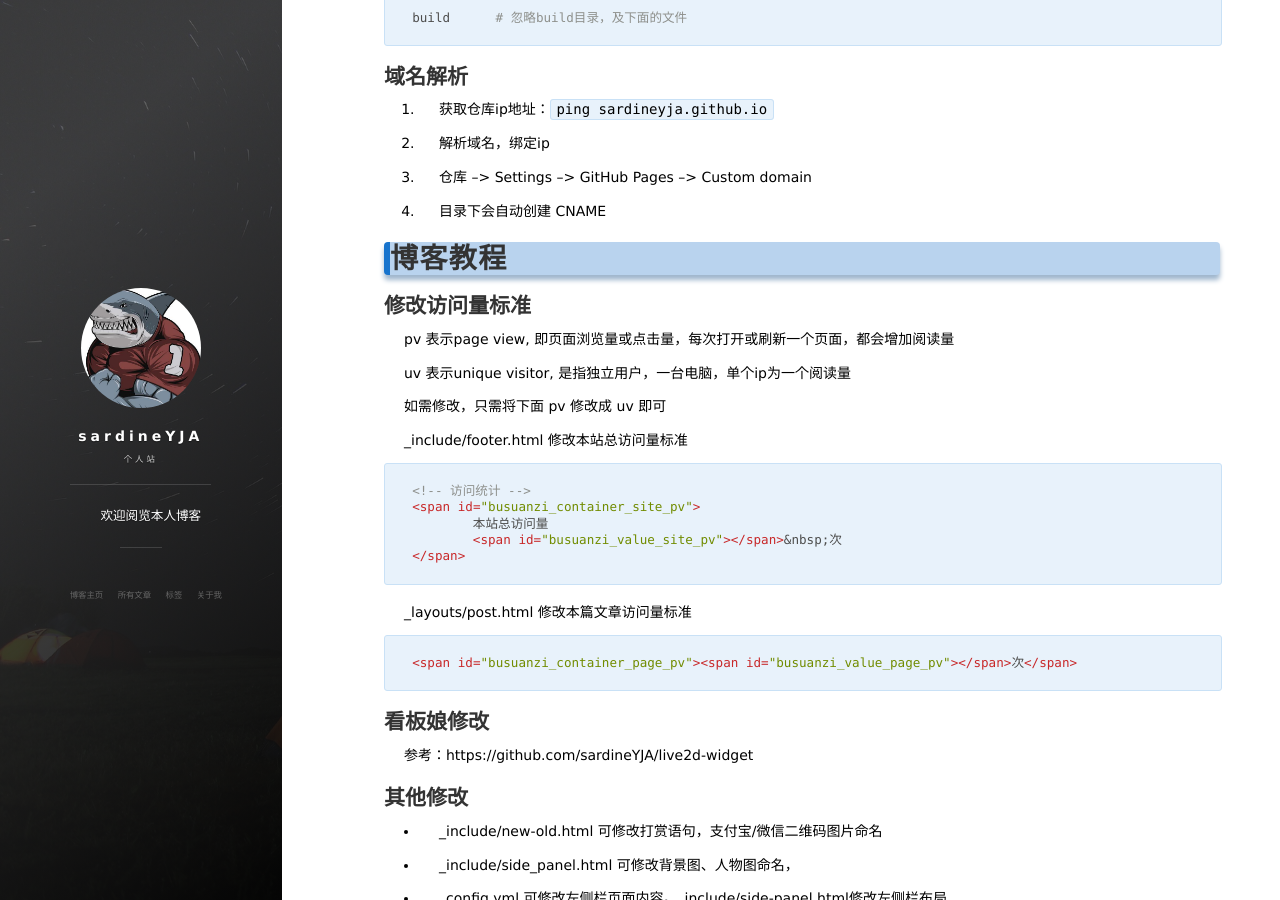
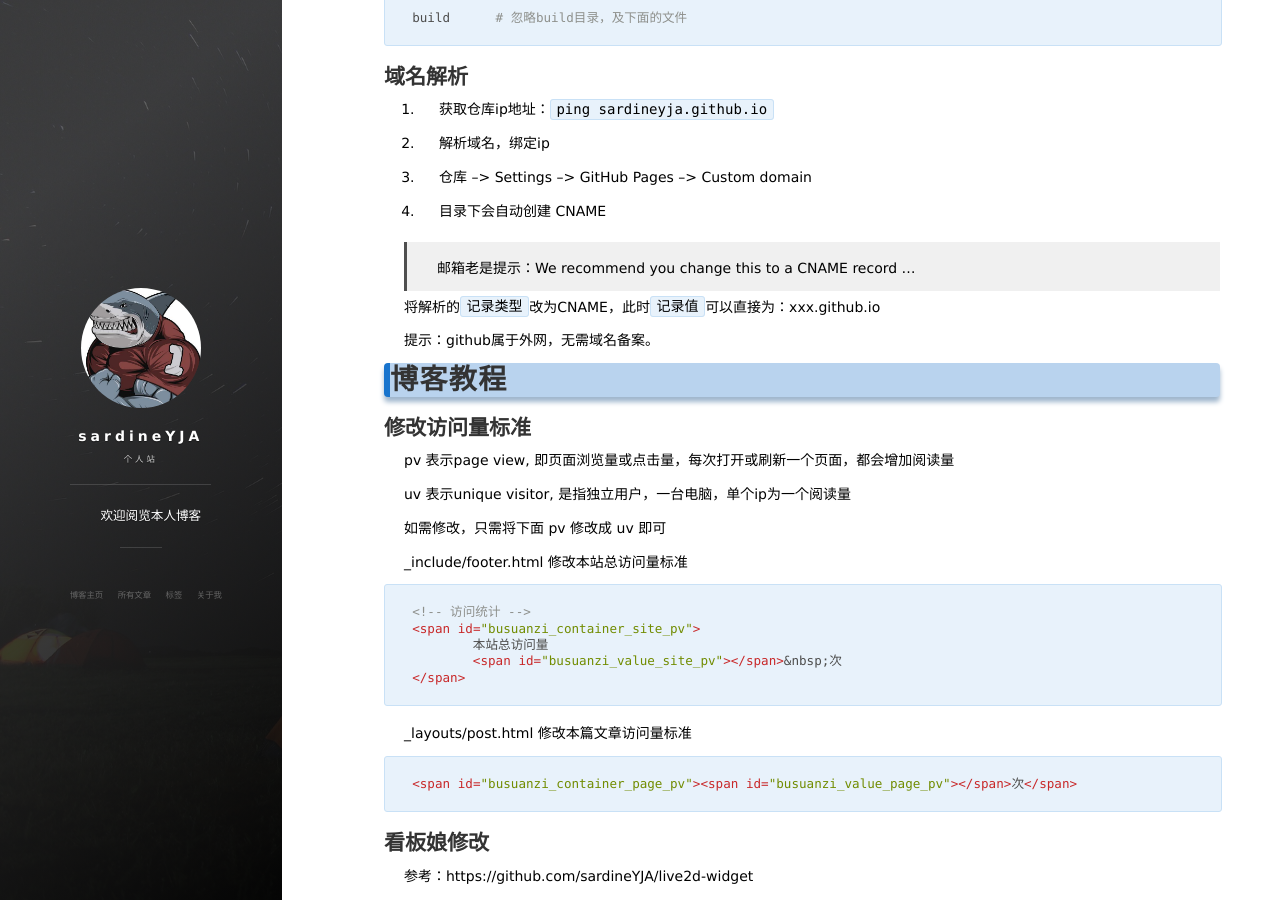
Before and after one commit to sardineYJA/sardineYJA.github.io, a Jekyll site: the page built from _posts/2018-01-01-Other-Blog.md, in a window 1280 px wide and 900 px high, scrolled down 874 px. Built offline with Jekyll 4.4.1, drawn with Linux system fonts in a browser that asks for light colours; nearby versions of some CDN libraries; a script that is not in the unit is left out; comment, search, counter and statistics services are not loaded.

Commit message:
Update 2018-01-01-Other-Blog.md

```diff
--- a/_posts/2018-01-01-Other-Blog.md
+++ b/_posts/2018-01-01-Other-Blog.md
@@ -64,6 +64,14 @@ build      # 忽略build目录，及下面的文件
 3. 仓库 --> Settings --> GitHub Pages --> Custom domain
 
 4. 目录下会自动创建 CNAME
+
+> 邮箱老是提示：We recommend you change this to a CNAME record ...
+
+将解析的`记录类型`改为CNAME，此时`记录值`可以直接为：xxx.github.io
+
+提示：github属于外网，无需域名备案。
+
+
 
 # 博客教程
 
```
